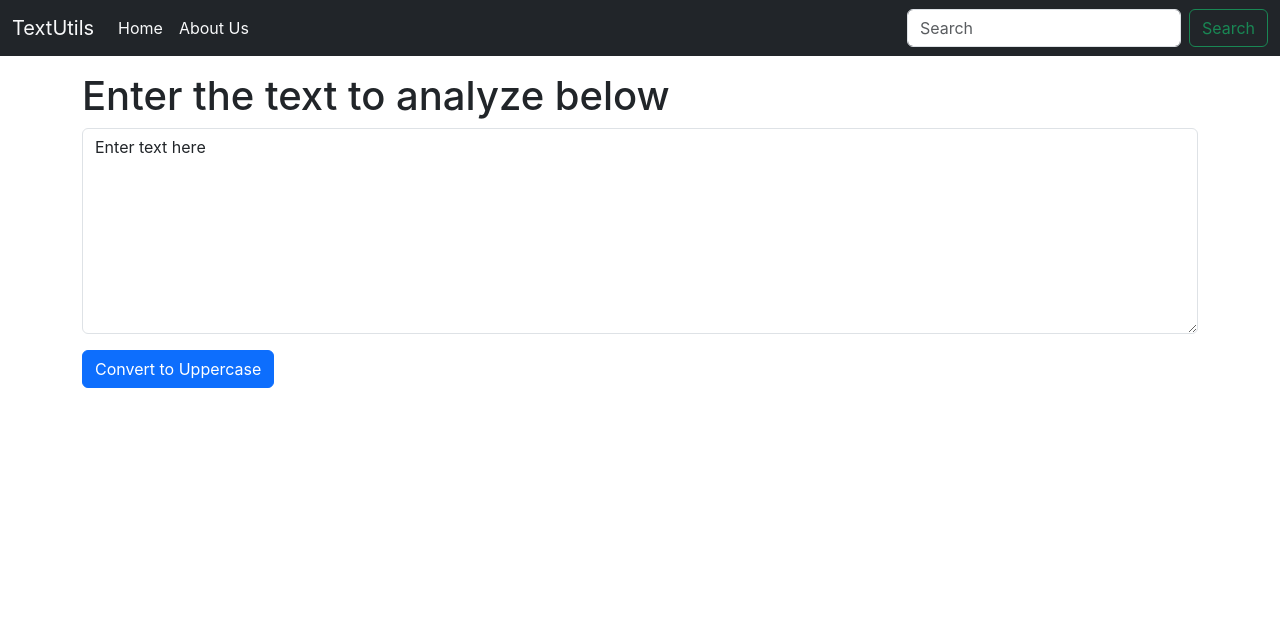
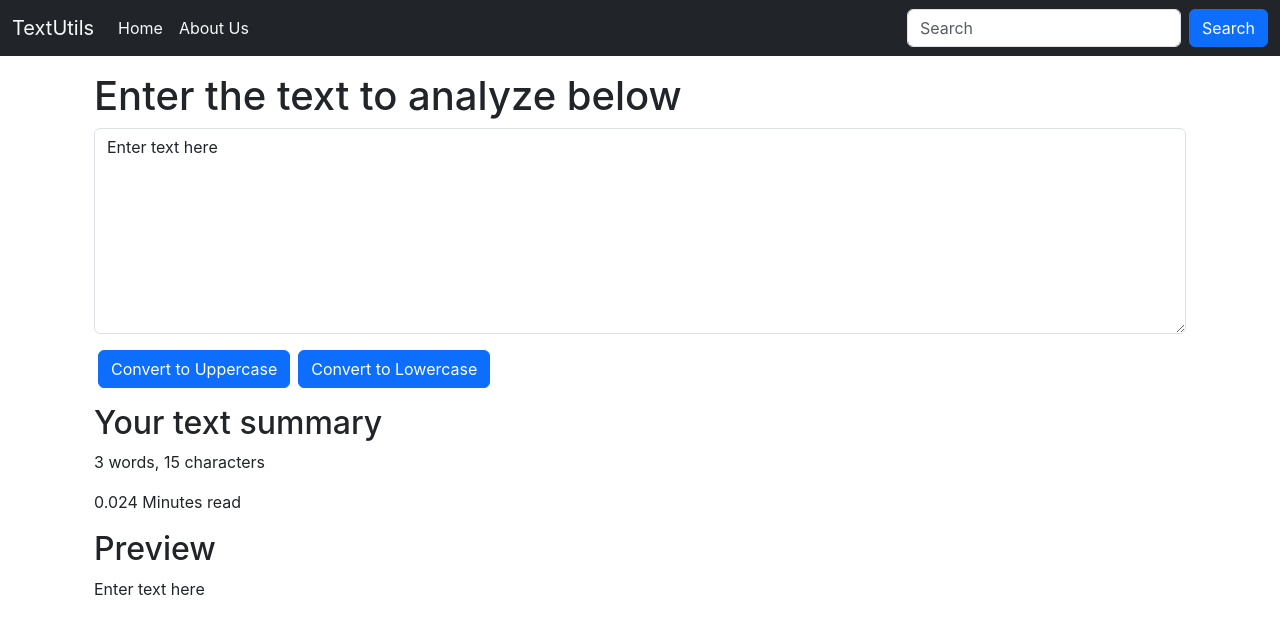
Before and after one commit to sameehana18/TextUtils, a React (Create React App) app: page / in a window 1280 px wide. Shown: the top 634 px of the page. Built offline with nearby package versions, Linux system fonts and the light colour scheme.

Commit message:
added text summary and preview

```diff
--- a/src/components/Navbar.js
+++ b/src/components/Navbar.js
@@ -43,7 +43,7 @@
               placeholder="Search"
               aria-label="Search"
             />
-            <button className="btn btn-outline-success" type="submit">
+            <button className="btn btn-primary" type="submit">
               Search
             </button>
           </form>
--- a/src/components/TextForm.js
+++ b/src/components/TextForm.js
@@ -1,31 +1,50 @@
-import React, {useState} from "react";
+import React, { useState } from "react";
 
 export default function TextForm(props) {
-    const handleUpClick = ()  => {
-        console.log("uppercase was clicked" + text);
+  const handleUpClick = () => {
+    // console.log("uppercase was clicked" + text);
     let newText = text.toUpperCase();
     setText(newText);
-    }
+  };
 
-    const handleOnChange = (event)  => {
-        console.log("On Change");
+  const handleLoClick = () => {
+    // console.log("uppercase was clicked" + text);
+    let newText = text.toLowerCase();
+    setText(newText);
+  };
+
+  const handleOnChange = (event) => {
     setText(event.target.value);
-    }
+  };
 
-    const [text, setText] = useState('Enter text here');
+  const [text, setText] = useState("Enter text here");
   return (
-    <div>
+    <>
+      <div className="container">
         <h1>{props.heading}</h1>
         <div className="mb-3">
           <textarea
             className="form-control"
             id="myBox"
-          value= {text}
+            value={text}
             onChange={handleOnChange}
             rows="8"
           ></textarea>
         </div>
-      <button className="btn btn-primary" onClick={handleUpClick}>Convert to Uppercase</button>
+        <button className="btn btn-primary mx-1" onClick={handleUpClick}>
+          Convert to Uppercase
+        </button>
+        <button className="btn btn-primary mx-1" onClick={handleLoClick}>
+          Convert to Lowercase
+        </button>
       </div>
+      <div className="container my-3">
+        <h2>Your text summary</h2>
+        <p>{text.split(" ").length} words, {text.length} characters</p>
+        <p>{0.008 * text.split(" ").length} Minutes read</p>
+        <h2>Preview</h2>
+        <p>{text}</p>
+      </div>
+    </>
   );
 }
```
Lines whose indentation alone changed are shown as unchanged.
